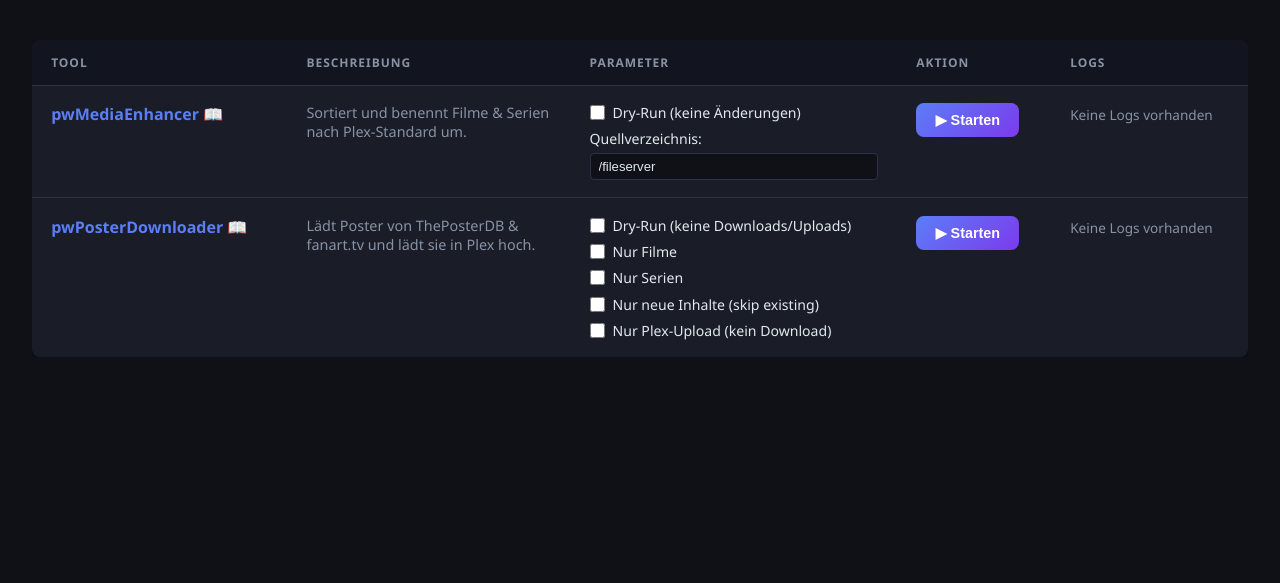
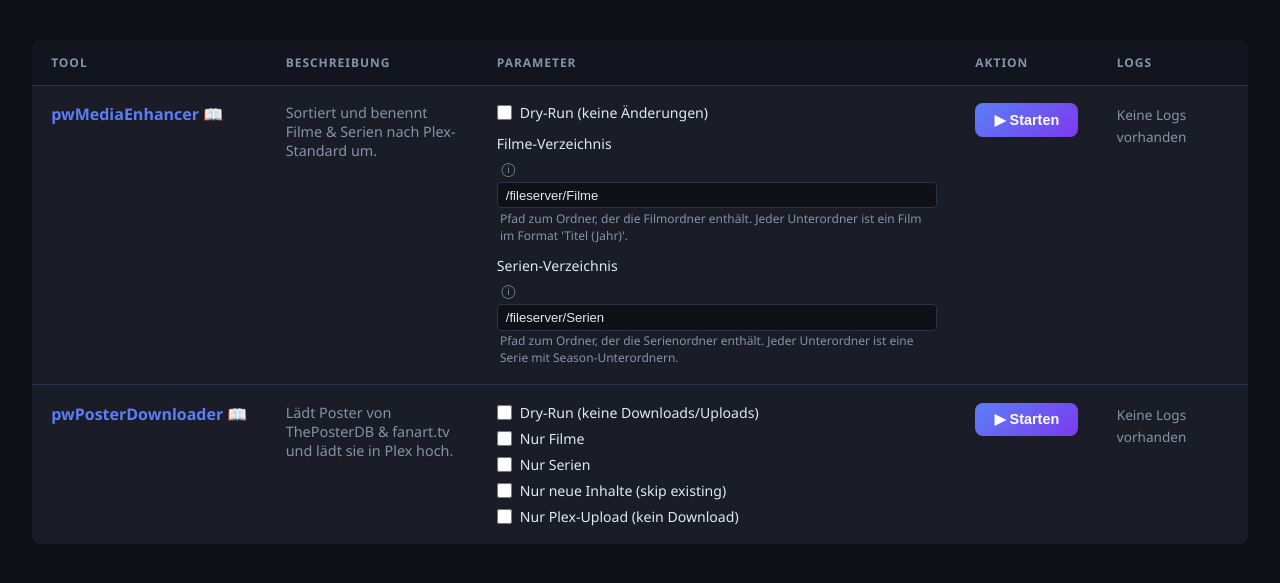
Before and after one commit to pennywise81/pwMediaManager, a Flask app: page / in a window 1280 px wide. Shown: the part 101-684 px from the top of the page. Run offline with Flask 3, Linux system fonts and the light colour scheme; parts of the project's set-up code (start-up, migrations or seed data) failed here and were passed over.

Commit message:
Separate movie/series paths for pwMediaEnhancer with persistence
- Replace single source dir with --movies and --series flags
- Paths saved automatically to /logs/pwmediamanager-settings.json
- Settings restored on page reload
- Help text for each path explaining what it should point to
- Added /api/settings GET/POST endpoint

Co-authored-by: Copilot <223556219+Copilot@users.noreply.github.com>

```diff
--- a/app/app.py
+++ b/app/app.py
@@ -26,11 +26,22 @@ SCRIPTS = {
         "params": [
             {"id": "dry_run",  "flag": "--dry-run",  "label": "Dry-Run (keine Änderungen)"},
         ],
-        "positional": {
-            "id":      "source_dir",
-            "label":   "Quellverzeichnis",
-            "default": "/fileserver",
-        },
+        "dir_inputs": [
+            {
+                "id":      "movies_dir",
+                "flag":    "--movies",
+                "label":   "Filme-Verzeichnis",
+                "default": "/fileserver/Filme",
+                "help":    "Pfad zum Ordner, der die Filmordner enthält. Jeder Unterordner ist ein Film im Format 'Titel (Jahr)'.",
+            },
+            {
+                "id":      "series_dir",
+                "flag":    "--series",
+                "label":   "Serien-Verzeichnis",
+                "default": "/fileserver/Serien",
+                "help":    "Pfad zum Ordner, der die Serienordner enthält. Jeder Unterordner ist eine Serie mit Season-Unterordnern.",
+            },
+        ],
     },
     "pwPosterDownloader": {
         "label":       "pwPosterDownloader",
@@ -50,6 +61,23 @@ SCRIPTS = {
 
 LOGS_DIR = Path(os.environ.get("LOGS_DIR", "/logs"))
 LOGS_DIR.mkdir(parents=True, exist_ok=True)
+
+SETTINGS_FILE = LOGS_DIR / "pwmediamanager-settings.json"
+
+
+def load_settings() -> dict:
+    if SETTINGS_FILE.exists():
+        try:
+            return json.loads(SETTINGS_FILE.read_text())
+        except Exception:
+            pass
+    return {}
+
+
+def save_settings(data: dict):
+    merged = load_settings()
+    merged.update(data)
+    SETTINGS_FILE.write_text(json.dumps(merged, indent=2))
 
 # ── Job state ─────────────────────────────────────────────────────────────────
 
@@ -109,7 +137,9 @@ def index():
     with jobs_lock:
         current_jobs = {jid: dict(j) for jid, j in jobs.items()}
 
-    return render_template("index.html", scripts=SCRIPTS, log_files=log_files, jobs=current_jobs)
+    settings = load_settings()
+    return render_template("index.html", scripts=SCRIPTS, log_files=log_files,
+                           jobs=current_jobs, settings=settings)
 
 
 @app.route("/run/<tool>", methods=["POST"])
@@ -120,15 +150,26 @@ def run_tool(tool):
     cfg = SCRIPTS[tool]
     cmd = ["bash", cfg["script"]]
 
-    # Flags
+    # Flags (checkboxes)
     for param in cfg.get("params", []):
         if request.form.get(param["id"]):
             cmd.append(param["flag"])
 
-    # Positional argument
+    # Directory inputs (pwMediaEnhancer: --movies DIR --series DIR)
+    tool_settings = {}
+    for di in cfg.get("dir_inputs", []):
+        val = request.form.get(di["id"], di["default"]).strip() or di["default"]
+        cmd += [di["flag"], val]
+        tool_settings[f"{tool}_{di['id']}"] = val
+
+    # Legacy positional argument (other tools)
     if "positional" in cfg:
         val = request.form.get(cfg["positional"]["id"], cfg["positional"]["default"])
         cmd.append(val)
+
+    # Persist directory settings
+    if tool_settings:
+        save_settings(tool_settings)
 
     # Create log file
     ts = datetime.now().strftime("%Y%m%d_%H%M%S")
@@ -215,5 +256,13 @@ def api_jobs():
         return jsonify({jid: dict(j) for jid, j in jobs.items()})
 
 
+@app.route("/api/settings", methods=["GET", "POST"])
+def api_settings():
+    if request.method == "POST":
+        save_settings(request.json or {})
+        return jsonify({"ok": True})
+    return jsonify(load_settings())
+
+
 if __name__ == "__main__":
     app.run(host="0.0.0.0", port=8080, debug=False)
--- a/app/static/style.css
+++ b/app/static/style.css
@@ -127,6 +127,26 @@ header h1 {
   accent-color: var(--accent);
   width: 15px; height: 15px;
 }
+.dir-group {
+  display: flex;
+  flex-direction: column;
+  gap: 0.15rem;
+  margin-top: 0.3rem;
+}
+.help-text {
+  font-size: 0.75rem;
+  color: var(--muted);
+  padding-left: 0.2rem;
+  line-height: 1.4;
+}
+.help-icon {
+  color: var(--muted);
+  font-size: 0.85rem;
+  cursor: help;
+  margin-left: 0.3rem;
+  vertical-align: middle;
+}
+
 .param-input {
   flex-direction: column;
   align-items: flex-start;
--- a/app/templates/index.html
+++ b/app/templates/index.html
@@ -45,7 +45,23 @@
                   {{ param.label }}
                 </label>
                 {% endfor %}
-                {% if cfg.positional is defined %}
+                {% if cfg.dir_inputs is defined %}
+                  {% for di in cfg.dir_inputs %}
+                  <div class="dir-group">
+                    <label class="param-label param-input">
+                      {{ di.label }}
+                      <span class="help-icon" title="{{ di.help }}">ⓘ</span>
+                      <input type="text"
+                             name="{{ di.id }}"
+                             value="{{ settings.get(key + '_' + di.id, di.default) }}"
+                             class="dir-input"
+                             data-setting-key="{{ key }}_{{ di.id }}"
+                             onchange="saveSetting('{{ key }}_{{ di.id }}', this.value)">
+                    </label>
+                    <p class="help-text">{{ di.help }}</p>
+                  </div>
+                  {% endfor %}
+                {% elif cfg.positional is defined %}
                 <label class="param-label param-input">
                   {{ cfg.positional.label }}:
                   <input type="text" name="{{ cfg.positional.id }}"
@@ -101,6 +117,16 @@
   <script>
     let currentSource = null;
     let currentJobId = null;
+
+    function saveSetting(key, value) {
+      const data = {};
+      data[key] = value;
+      fetch('/api/settings', {
+        method: 'POST',
+        headers: {'Content-Type': 'application/json'},
+        body: JSON.stringify(data)
+      });
+    }
 
     function runTool(tool, form) {
       const data = new FormData(form);
```
